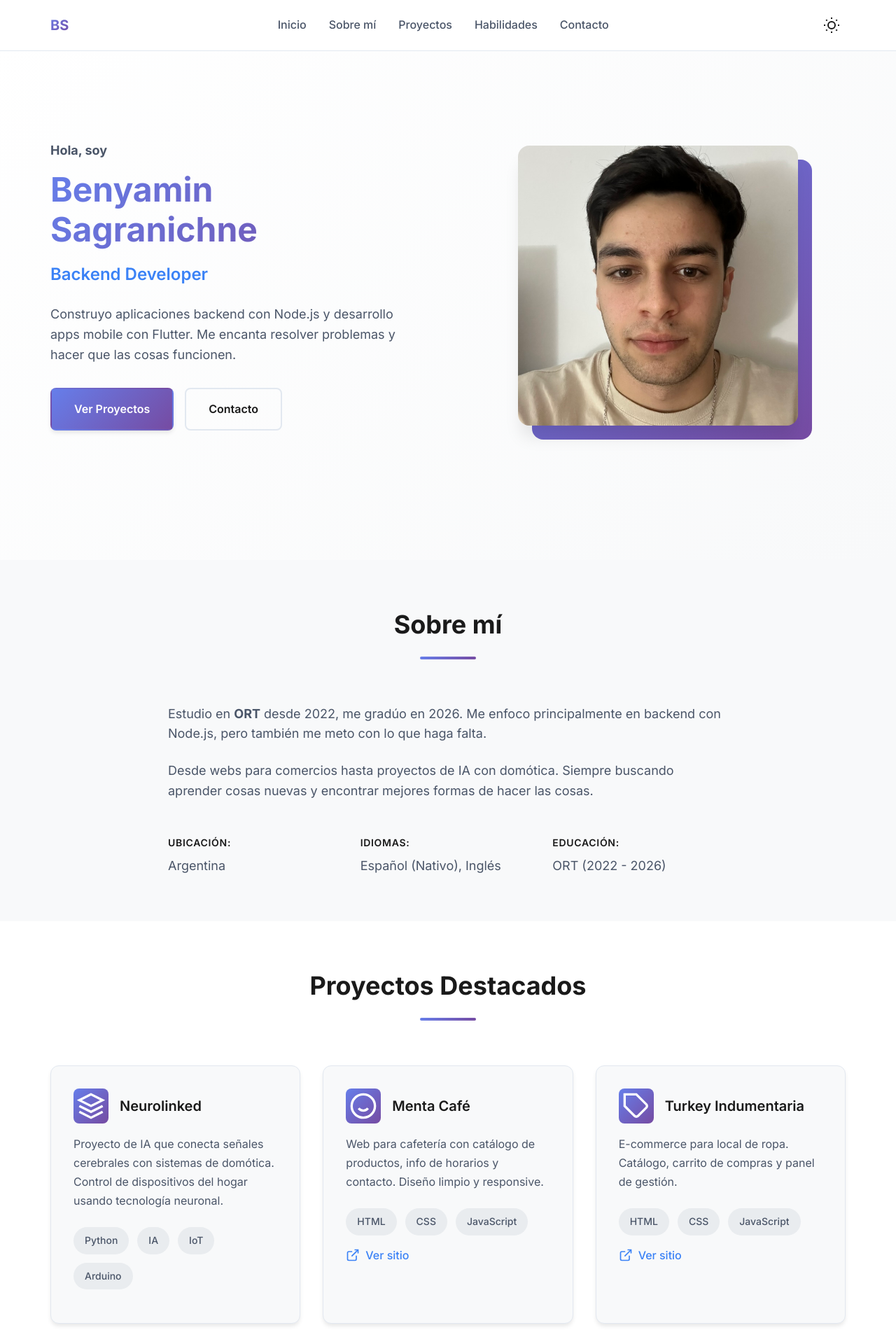
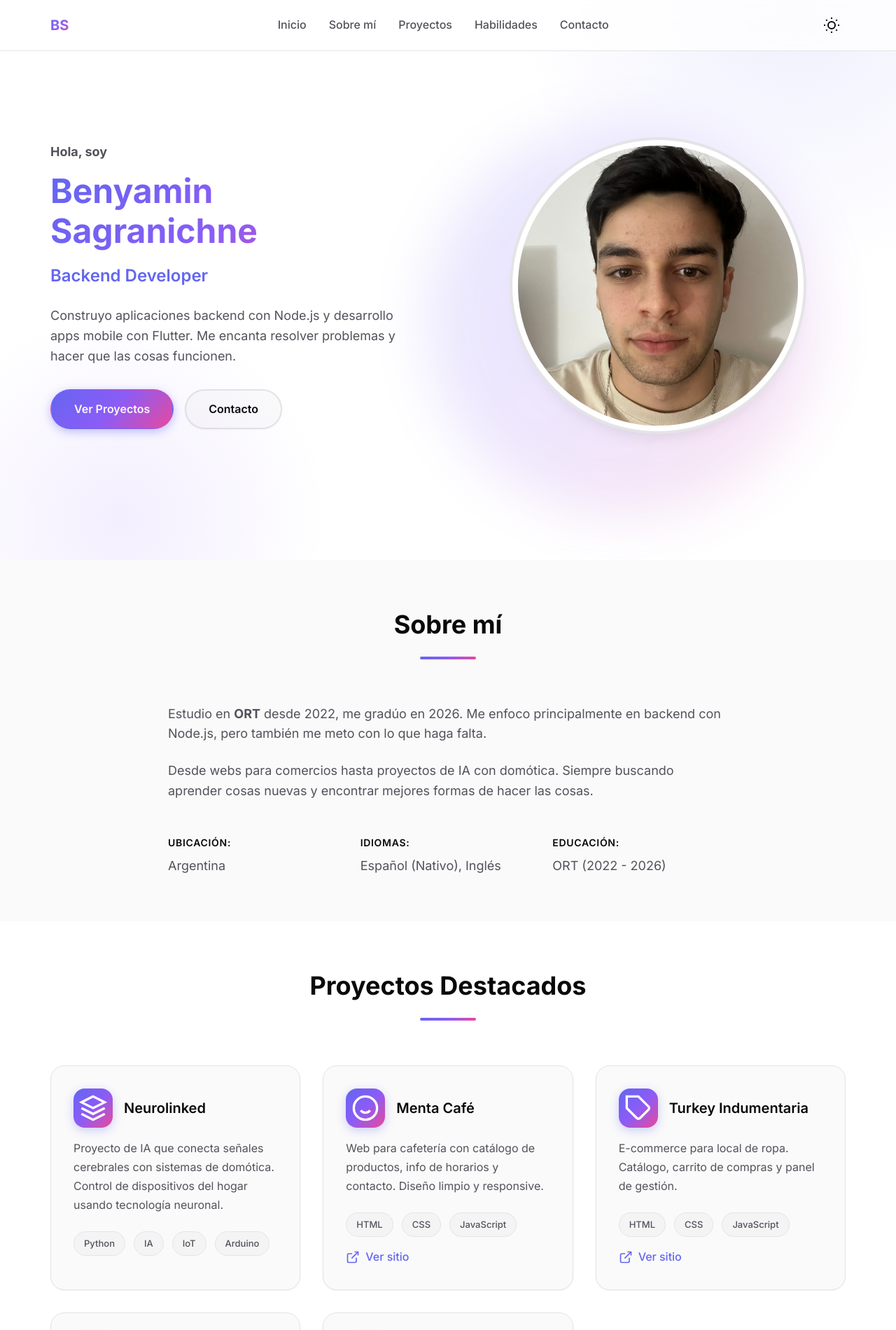
Before and after one commit to Bensagra/portfolio, a plain HTML site: page index.html in a window 1280 px wide. Shown: the top 1900 px of the page at 70% size. Drawn offline with Linux system fonts and the light colour scheme.

Commit message:
feat: Update styles for improved UI and responsiveness, enhance dark mode variables, and add hover effects

```diff
--- a/index.html
+++ b/index.html
@@ -346,7 +346,7 @@
                 </div>
                 <div class="tech-icon">
                     <svg viewBox="0 0 24 24" fill="currentColor">
-                        <path d="M14.314 0L2.3 6 6 8.3 14.314 3.5 18 5.5 6 11.5l-3.7-2.3L0 10.5l3.7 2.3L0 15l2.3 1.5 3.7-2.3 7.7 4.8 2.3-1.5-3.7-2.3 7.7-4.8 3.7 2.3L24 10.5l-2.3-1.5 3.7-2.3-2.3-1.5-3.7 2.3-7.7-4.8-3.7 2.3zm0 6l-7.7 4.8 3.7 2.3 7.7-4.8z"/>
+                        <path d="M14.617 0L0 14.617l5.383 5.383L24 1.383 22.617 0l-8 8L14.617 0zM0 19.617L5.383 25 24 6.383 18.617 1 0 19.617z"/>
                     </svg>
                     <span>Flutter</span>
                 </div>
--- a/styles.css
+++ b/styles.css
@@ -2,19 +2,19 @@
 :root {
     /* Colores - Tema Claro */
     --bg-primary: #ffffff;
-    --bg-secondary: #f8f9fa;
-    --bg-tertiary: #e9ecef;
-    --text-primary: #1a1a1a;
-    --text-secondary: #4a5568;
-    --text-tertiary: #718096;
-    --accent-primary: #3b82f6;
-    --accent-secondary: #10b981;
-    --accent-gradient: linear-gradient(135deg, #667eea 0%, #764ba2 100%);
-    --border-color: #e2e8f0;
-    --shadow-sm: 0 1px 3px 0 rgba(0, 0, 0, 0.1);
-    --shadow-md: 0 4px 6px -1px rgba(0, 0, 0, 0.1);
-    --shadow-lg: 0 10px 15px -3px rgba(0, 0, 0, 0.1);
-    --shadow-xl: 0 20px 25px -5px rgba(0, 0, 0, 0.1);
+    --bg-secondary: #fafafa;
+    --bg-tertiary: #f4f4f5;
+    --text-primary: #09090b;
+    --text-secondary: #52525b;
+    --text-tertiary: #71717a;
+    --accent-primary: #6366f1;
+    --accent-secondary: #8b5cf6;
+    --accent-gradient: linear-gradient(135deg, #6366f1 0%, #8b5cf6 50%, #ec4899 100%);
+    --border-color: #e4e4e7;
+    --shadow-sm: 0 1px 2px 0 rgba(0, 0, 0, 0.05);
+    --shadow-md: 0 4px 6px -1px rgba(0, 0, 0, 0.1), 0 2px 4px -1px rgba(0, 0, 0, 0.06);
+    --shadow-lg: 0 10px 15px -3px rgba(0, 0, 0, 0.1), 0 4px 6px -2px rgba(0, 0, 0, 0.05);
+    --shadow-xl: 0 20px 25px -5px rgba(0, 0, 0, 0.1), 0 10px 10px -5px rgba(0, 0, 0, 0.04);
 
     /* Tipografía */
     --font-primary: 'Inter', -apple-system, BlinkMacSystemFont, 'Segoe UI', sans-serif;
@@ -51,17 +51,17 @@
 
 /* ==================== Tema Oscuro ==================== */
 [data-theme="dark"] {
-    --bg-primary: #0f172a;
-    --bg-secondary: #1e293b;
-    --bg-tertiary: #334155;
-    --text-primary: #f1f5f9;
-    --text-secondary: #cbd5e1;
-    --text-tertiary: #94a3b8;
-    --border-color: #334155;
-    --shadow-sm: 0 1px 3px 0 rgba(0, 0, 0, 0.3);
-    --shadow-md: 0 4px 6px -1px rgba(0, 0, 0, 0.4);
-    --shadow-lg: 0 10px 15px -3px rgba(0, 0, 0, 0.5);
-    --shadow-xl: 0 20px 25px -5px rgba(0, 0, 0, 0.6);
+    --bg-primary: #09090b;
+    --bg-secondary: #18181b;
+    --bg-tertiary: #27272a;
+    --text-primary: #fafafa;
+    --text-secondary: #a1a1aa;
+    --text-tertiary: #71717a;
+    --border-color: #27272a;
+    --shadow-sm: 0 1px 2px 0 rgba(0, 0, 0, 0.5);
+    --shadow-md: 0 4px 6px -1px rgba(0, 0, 0, 0.5), 0 2px 4px -1px rgba(0, 0, 0, 0.3);
+    --shadow-lg: 0 10px 15px -3px rgba(0, 0, 0, 0.6), 0 4px 6px -2px rgba(0, 0, 0, 0.4);
+    --shadow-xl: 0 20px 25px -5px rgba(0, 0, 0, 0.7), 0 10px 10px -5px rgba(0, 0, 0, 0.5);
 }
 
 /* ==================== Reset & Base ==================== */
@@ -114,11 +114,16 @@ img {
     top: 0;
     left: 0;
     right: 0;
-    background-color: var(--bg-primary);
-    backdrop-filter: blur(10px);
+    background-color: rgba(255, 255, 255, 0.8);
+    backdrop-filter: blur(12px) saturate(180%);
+    -webkit-backdrop-filter: blur(12px) saturate(180%);
     border-bottom: 1px solid var(--border-color);
     z-index: 1000;
     transition: all var(--transition-base);
+}
+
+[data-theme="dark"] .navbar {
+    background-color: rgba(9, 9, 11, 0.8);
 }
 
 .navbar .container {
@@ -222,7 +227,33 @@ img {
     display: flex;
     align-items: center;
     padding-top: 80px;
-    background: linear-gradient(135deg, var(--bg-primary) 0%, var(--bg-secondary) 100%);
+    background: var(--bg-primary);
+    position: relative;
+    overflow: hidden;
+}
+
+.hero::before {
+    content: '';
+    position: absolute;
+    top: -50%;
+    right: -20%;
+    width: 800px;
+    height: 800px;
+    background: radial-gradient(circle, rgba(99, 102, 241, 0.1) 0%, transparent 70%);
+    border-radius: 50%;
+    pointer-events: none;
+}
+
+.hero::after {
+    content: '';
+    position: absolute;
+    bottom: -30%;
+    left: -10%;
+    width: 600px;
+    height: 600px;
+    background: radial-gradient(circle, rgba(139, 92, 246, 0.1) 0%, transparent 70%);
+    border-radius: 50%;
+    pointer-events: none;
 }
 
 .hero-content {
@@ -291,55 +322,81 @@ img {
     width: 100%;
     height: 100%;
     object-fit: cover;
-    border-radius: var(--radius-xl);
-    box-shadow: var(--shadow-xl);
+    border-radius: 50%;
+    box-shadow: 0 0 0 8px var(--bg-primary), 0 0 0 12px var(--border-color), var(--shadow-xl);
     position: relative;
     z-index: 2;
+    transition: transform var(--transition-base);
+}
+
+.profile-img:hover {
+    transform: scale(1.05);
 }
 
 .image-bg {
     position: absolute;
-    top: 20px;
-    right: -20px;
-    width: 100%;
-    height: 100%;
+    top: -30px;
+    right: -30px;
+    width: 140%;
+    height: 140%;
     background: var(--accent-gradient);
-    border-radius: var(--radius-xl);
+    border-radius: 50%;
     z-index: 1;
+    opacity: 0.15;
+    filter: blur(40px);
 }
 
 /* ==================== Botones ==================== */
 .btn {
     display: inline-block;
-    padding: var(--spacing-md) var(--spacing-xl);
-    border-radius: var(--radius-md);
+    padding: 0.875rem 2rem;
+    border-radius: 9999px;
     font-weight: 600;
     font-size: var(--font-size-base);
     cursor: pointer;
-    transition: all var(--transition-fast);
+    transition: all var(--transition-base);
     border: 2px solid transparent;
+    position: relative;
+    overflow: hidden;
+}
+
+.btn::before {
+    content: '';
+    position: absolute;
+    top: 0;
+    left: -100%;
+    width: 100%;
+    height: 100%;
+    background: linear-gradient(90deg, transparent, rgba(255, 255, 255, 0.3), transparent);
+    transition: left 0.5s;
+}
+
+.btn:hover::before {
+    left: 100%;
 }
 
 .btn-primary {
     background: var(--accent-gradient);
     color: white;
-    box-shadow: var(--shadow-md);
+    box-shadow: 0 4px 14px 0 rgba(99, 102, 241, 0.4);
 }
 
 .btn-primary:hover {
     transform: translateY(-2px);
-    box-shadow: var(--shadow-lg);
+    box-shadow: 0 6px 20px 0 rgba(99, 102, 241, 0.5);
 }
 
 .btn-secondary {
-    background: transparent;
+    background: var(--bg-secondary);
     color: var(--text-primary);
     border-color: var(--border-color);
+    box-shadow: var(--shadow-sm);
 }
 
 .btn-secondary:hover {
     background: var(--bg-tertiary);
     transform: translateY(-2px);
+    box-shadow: var(--shadow-md);
 }
 
 /* ==================== Section Titles ==================== */
@@ -412,16 +469,36 @@ img {
 
 .project-card {
     background-color: var(--bg-secondary);
-    border-radius: var(--radius-lg);
+    border-radius: 1.25rem;
     padding: var(--spacing-xl);
-    box-shadow: var(--shadow-md);
-    transition: all var(--transition-base);
+    box-shadow: var(--shadow-sm);
+    transition: all 0.3s cubic-bezier(0.4, 0, 0.2, 1);
     border: 1px solid var(--border-color);
+    position: relative;
+    overflow: hidden;
+}
+
+.project-card::before {
+    content: '';
+    position: absolute;
+    top: 0;
+    left: 0;
+    width: 100%;
+    height: 4px;
+    background: var(--accent-gradient);
+    transform: scaleX(0);
+    transform-origin: left;
+    transition: transform 0.3s ease;
+}
+
+.project-card:hover::before {
+    transform: scaleX(1);
 }
 
 .project-card:hover {
     transform: translateY(-8px);
     box-shadow: var(--shadow-xl);
+    border-color: transparent;
 }
 
 .project-header {
@@ -432,14 +509,20 @@ img {
 }
 
 .project-icon {
-    width: 50px;
-    height: 50px;
-    border-radius: var(--radius-md);
+    width: 56px;
+    height: 56px;
+    border-radius: 1rem;
     background: var(--accent-gradient);
     display: flex;
     align-items: center;
     justify-content: center;
     color: white;
+    box-shadow: 0 4px 14px 0 rgba(99, 102, 241, 0.3);
+    transition: transform var(--transition-fast);
+}
+
+.project-card:hover .project-icon {
+    transform: rotate(-5deg) scale(1.05);
 }
 
 .project-card h3 {
@@ -462,12 +545,19 @@ img {
 }
 
 .tag {
-    padding: var(--spacing-xs) var(--spacing-md);
+    padding: 0.375rem 0.875rem;
     background-color: var(--bg-tertiary);
-    border-radius: var(--radius-full);
-    font-size: var(--font-size-sm);
+    border-radius: 9999px;
+    font-size: 0.8125rem;
     font-weight: 500;
     color: var(--text-secondary);
+    border: 1px solid var(--border-color);
+    transition: all var(--transition-fast);
+}
+
+.tag:hover {
+    background-color: var(--bg-primary);
+    transform: translateY(-2px);
 }
 
 .project-links {
@@ -503,8 +593,15 @@ img {
 .skill-category {
     background-color: var(--bg-primary);
     padding: var(--spacing-xl);
-    border-radius: var(--radius-lg);
+    border-radius: 1.25rem;
+    box-shadow: var(--shadow-sm);
+    border: 1px solid var(--border-color);
+    transition: all var(--transition-base);
+}
+
+.skill-category:hover {
     box-shadow: var(--shadow-md);
+    transform: translateY(-4px);
 }
 
 .category-title {
@@ -532,17 +629,36 @@ img {
 }
 
 .skill-bar {
-    height: 8px;
+    height: 10px;
     background-color: var(--bg-tertiary);
-    border-radius: var(--radius-full);
+    border-radius: 9999px;
     overflow: hidden;
+    position: relative;
+}
+
+.skill-bar::after {
+    content: '';
+    position: absolute;
+    top: 0;
+    left: 0;
+    right: 0;
+    bottom: 0;
+    background: linear-gradient(90deg, transparent, rgba(255, 255, 255, 0.3), transparent);
+    animation: shimmer 2s infinite;
+}
+
+@keyframes shimmer {
+    0% { transform: translateX(-100%); }
+    100% { transform: translateX(100%); }
 }
 
 .skill-progress {
     height: 100%;
     background: var(--accent-gradient);
-    border-radius: var(--radius-full);
-    transition: width 1s ease-out;
+    border-radius: 9999px;
+    transition: width 1s cubic-bezier(0.4, 0, 0.2, 1);
+    position: relative;
+    box-shadow: 0 0 10px rgba(99, 102, 241, 0.5);
 }
 
 .skills-icons {
@@ -605,13 +721,15 @@ img {
     gap: var(--spacing-md);
     padding: var(--spacing-lg);
     background-color: var(--bg-secondary);
-    border-radius: var(--radius-lg);
-    transition: all var(--transition-fast);
+    border-radius: 1.25rem;
+    transition: all 0.3s cubic-bezier(0.4, 0, 0.2, 1);
+    border: 1px solid var(--border-color);
 }
 
 .contact-item:hover {
-    transform: translateX(5px);
-    box-shadow: var(--shadow-md);
+    transform: translateX(8px);
+    box-shadow: var(--shadow-lg);
+    border-color: var(--accent-primary);
 }
 
 .contact-icon {
@@ -645,11 +763,30 @@ img {
     background: var(--accent-gradient);
     color: white;
     padding: var(--spacing-2xl);
-    border-radius: var(--radius-lg);
+    border-radius: 1.5rem;
     text-align: center;
     display: flex;
     flex-direction: column;
     justify-content: center;
+    position: relative;
+    overflow: hidden;
+    box-shadow: 0 8px 32px rgba(99, 102, 241, 0.3);
+}
+
+.contact-cta::before {
+    content: '';
+    position: absolute;
+    top: -50%;
+    right: -50%;
+    width: 200%;
+    height: 200%;
+    background: radial-gradient(circle, rgba(255, 255, 255, 0.1) 0%, transparent 70%);
+    animation: rotate 20s linear infinite;
+}
+
+@keyframes rotate {
+    0% { transform: rotate(0deg); }
+    100% { transform: rotate(360deg); }
 }
 
 .contact-cta h3 {
```
